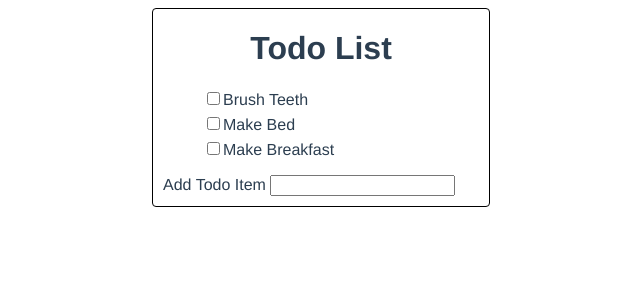
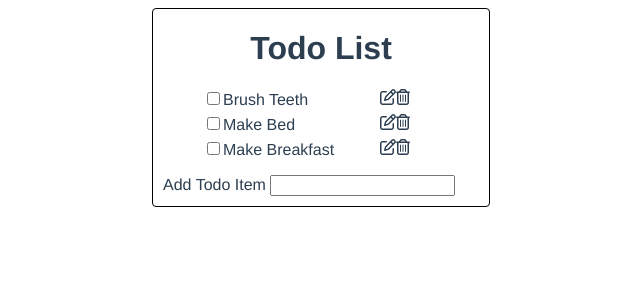
Before and after one commit to abbyjb/vue-todo, a Vue app: page / in a window 1280 px wide. Shown: the top 300 px of the page, without its empty margins (319-959 px from the left). Built offline with nearby package versions, Linux system fonts and the light colour scheme.

Commit message:
add edit and delete icons

```diff
--- a/package.json
+++ b/package.json
@@ -8,6 +8,9 @@
     "lint": "vue-cli-service lint"
   },
   "dependencies": {
+    "@fortawesome/fontawesome-svg-core": "^6.1.1",
+    "@fortawesome/free-regular-svg-icons": "^6.1.1",
+    "@fortawesome/vue-fontawesome": "^3.0.1",
     "core-js": "^3.8.3",
     "vue": "^3.2.13"
   },
--- a/src/components/todo/TodoItem.vue
+++ b/src/components/todo/TodoItem.vue
@@ -8,15 +8,22 @@
     />
     <label for="checkbox">
       <input
+        v-if="editMode"
+        @keyup.enter="editMode = false"
         type="text"
-        @keyup.enter="editMode = false"
-        v-if="editMode"
         v-model="todo"
       />
-      <button v-if="editMode" @click.prevent="deleteTodo">Delete</button>
-      <span v-else @click.prevent="editMode = true">
-        {{ todo }}
-      </span>
+      <span v-else>{{ todo }} </span>
+      <div class="icon-container">
+        <font-awesome-icon
+          @click.prevent="editMode = !editMode"
+          icon="fa-regular fa-pen-to-square"
+        />
+        <font-awesome-icon
+          @click.prevent="deleteTodo"
+          icon="fa-regular fa-trash-can"
+        />
+      </div>
     </label>
   </li>
 </template>
@@ -25,6 +32,11 @@
 input[type="checkbox"]:checked ~ label {
   text-decoration: line-through;
   color: gray;
+}
+
+.icon-container {
+  float: right;
+  margin-right: 25%;
 }
 </style>
 
--- a/src/main.js
+++ b/src/main.js
@@ -1,4 +1,11 @@
 import { createApp } from "vue";
 import App from "./App.vue";
 
-createApp(App).mount("#app");
+import { library } from "@fortawesome/fontawesome-svg-core";
+import { FontAwesomeIcon } from "@fortawesome/vue-fontawesome";
+import { faTrashCan } from "@fortawesome/free-regular-svg-icons";
+import { faPenToSquare } from "@fortawesome/free-regular-svg-icons";
+
+library.add(faTrashCan, faPenToSquare);
+
+createApp(App).component("font-awesome-icon", FontAwesomeIcon).mount("#app");
```
Also changed, not shown: 1 other file (tests, documents, lock files or other folders).
